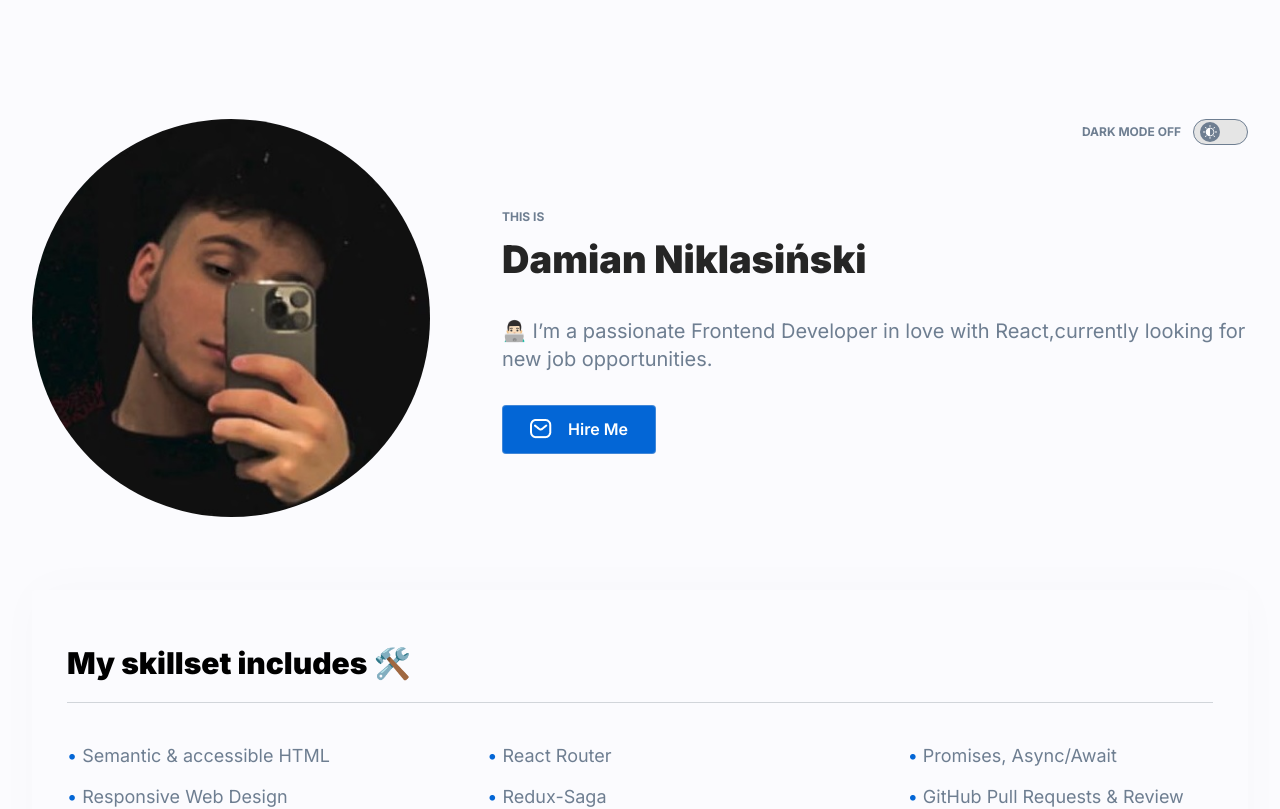
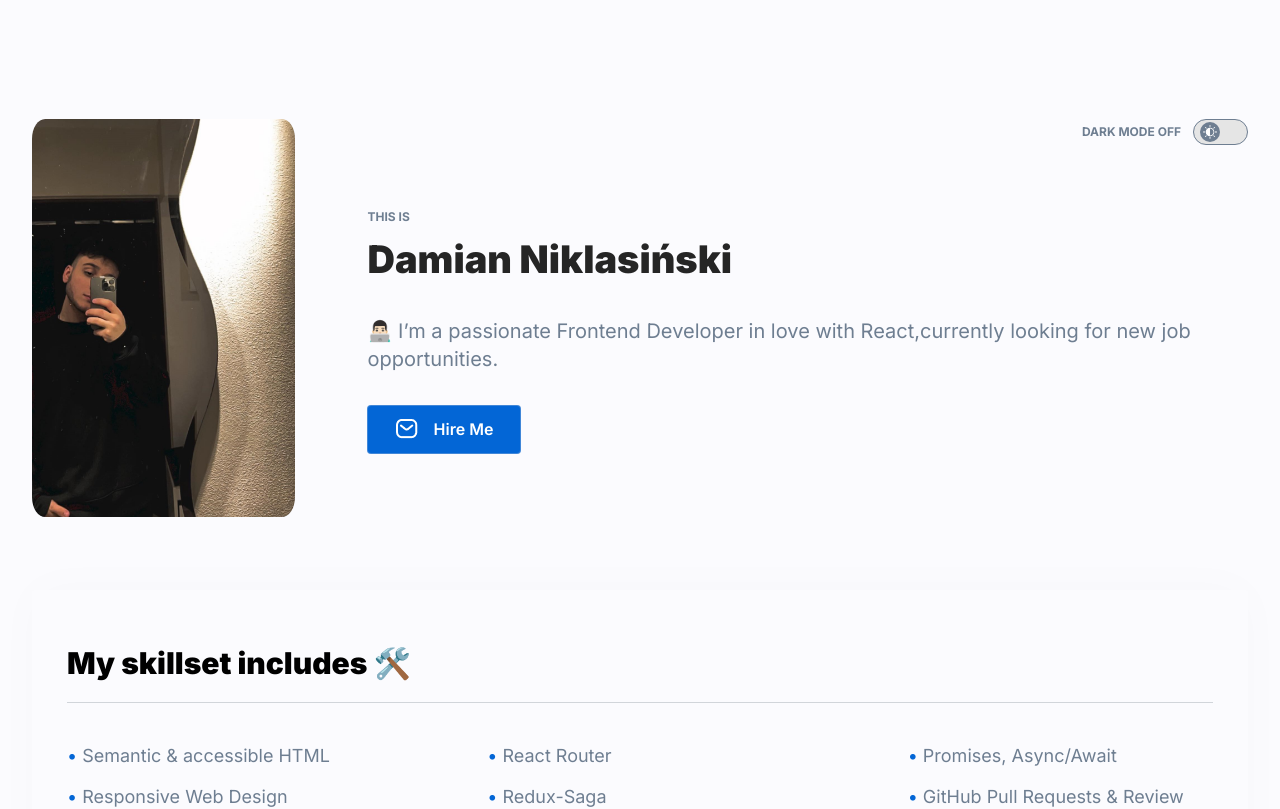
Before and after one commit to Damian-Niklasinski/personal-homepage, a React (Create React App) app: page / in a window 1280 px wide. Shown: the top 809 px of the page. Built offline with nearby package versions, Linux system fonts and the light colour scheme; no server answers.

Commit message:
Styles edited

```diff
--- a/src/components/Wrapper/Header/styled.js
+++ b/src/components/Wrapper/Header/styled.js
@@ -1,5 +1,4 @@
 import styled, { css } from "styled-components";
-
 
 export const StyledHeader = styled.header`
   max-width: 1216px;
@@ -15,13 +14,12 @@ export const StyledHeader = styled.header`
 `;
 
 export const StyledImage = styled.img`
-    width: 398px;
+  max-width: 398px;
   height: 398px;
-    border-radius: 50%;
+  border-radius: 5%;
 
   @media (max-width: ${({ theme }) => theme.breakpoint.mobile}) {
-        width: 250px;
-        height: 250px;
+    max-width: 250px;
   }
 `;
 
@@ -36,7 +34,9 @@ export const FirstItem = styled.p`
   color: ${({ theme }) => theme.color.slategray};
   font-weight: 700;
 
-    ${({ $darkTheme }) => $darkTheme && css`
+  ${({ $darkTheme }) =>
+    $darkTheme &&
+    css`
       color: ${({ theme }) => theme.color.white};
     `}
 `;
@@ -48,7 +48,9 @@ export const SecondItem = styled.h1`
   line-height: 46px;
   margin-top: 12px;
 
-    ${({ $darkTheme }) => $darkTheme && css`
+  ${({ $darkTheme }) =>
+    $darkTheme &&
+    css`
       color: ${({ theme }) => theme.color.white};
     `}
 `;
@@ -61,7 +63,9 @@ export const ThirdItem = styled.p`
   letter-spacing: 5%;
   margin-top: 35px;
 
-    ${({ $darkTheme }) => $darkTheme && css`
+  ${({ $darkTheme }) =>
+    $darkTheme &&
+    css`
       color: ${({ theme }) => theme.color.white};
     `}
 
@@ -77,7 +81,7 @@ export const HireMeButton = styled.a`
   margin-top: 32px;
   background-color: ${({ theme }) => theme.color.scienceblue};
   color: ${({ theme }) => theme.color.white};
-    border: 1px solid #D1D5DA4D;
+  border: 1px solid #d1d5da4d;
   border-radius: 4px;
   display: flex;
   gap: 16px;
@@ -86,8 +90,7 @@ export const HireMeButton = styled.a`
   text-decoration: none;
 `;
 
-export const HireImage = styled.img`
-`;
+export const HireImage = styled.img``;
 
 export const HireText = styled.p`
   font-weight: 600;
```
Also changed, not shown: src/components/Wrapper/Header/index.js (+21 -5 lines), src/images/ZDJECIE.jpg (added). Lines whose indentation alone changed are shown as unchanged.
